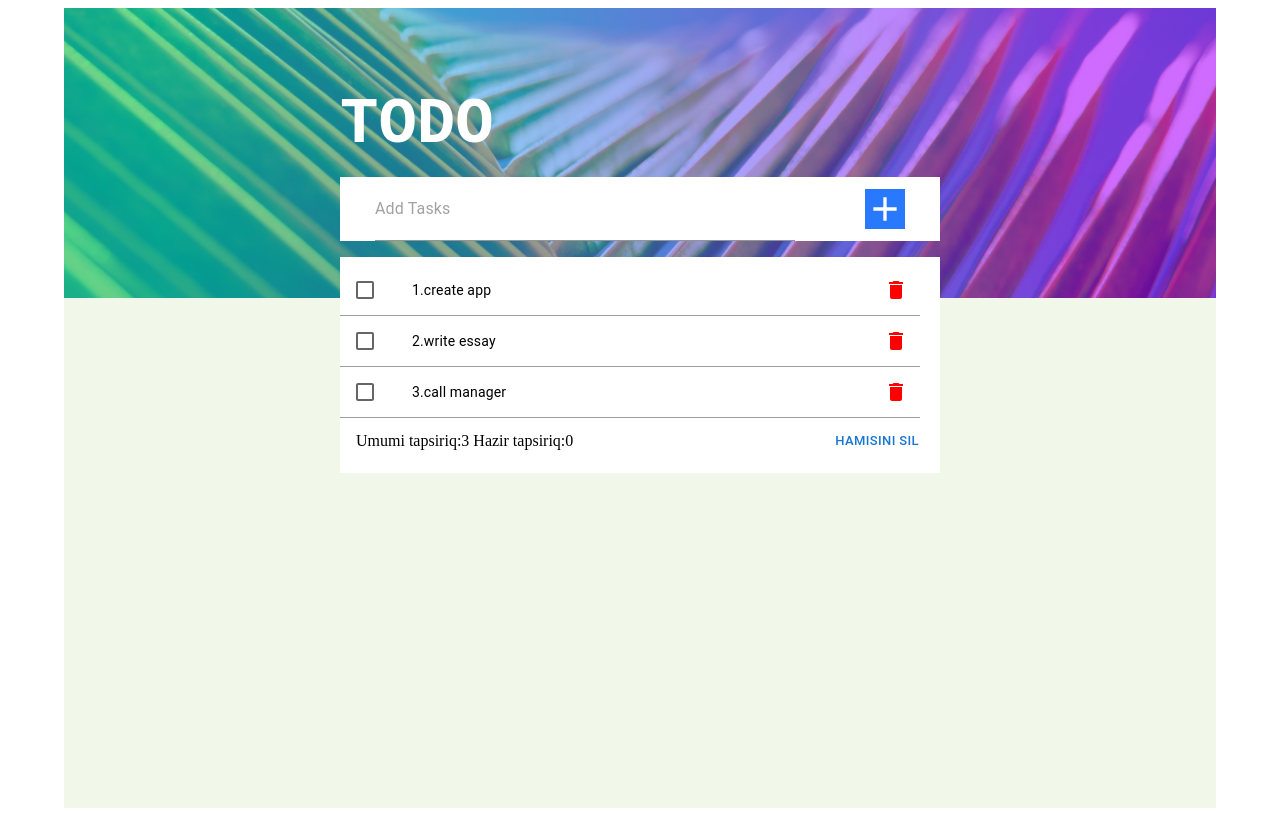
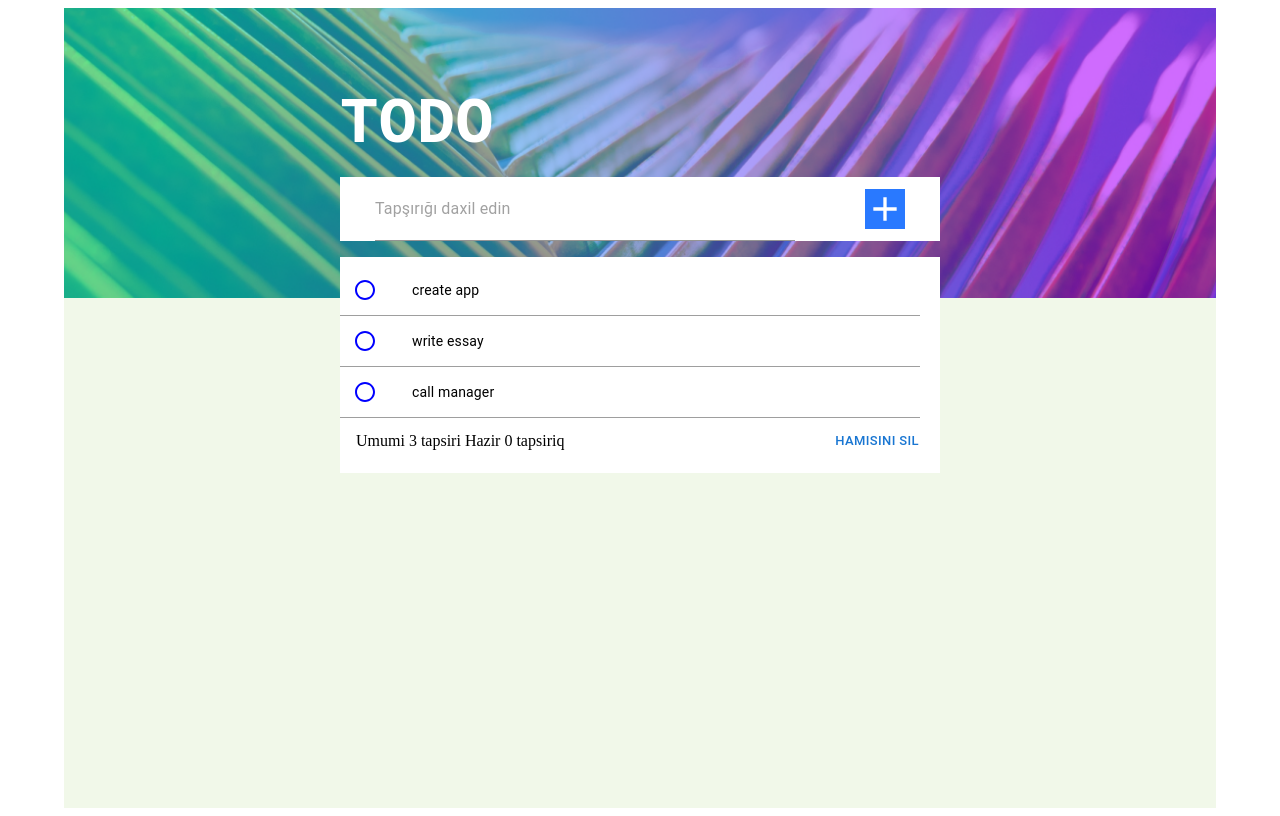
Before and after one commit to GunelHshmv/tdApp, a React (Create React App) app: page / in a window 1280 px wide. Built offline with nearby package versions, Linux system fonts and the light colour scheme.

Commit message:
setup gh-pages

```diff
--- a/src/todoList/index.js
+++ b/src/todoList/index.js
@@ -3,84 +3,120 @@ import Box from '@mui/material/Box';
 import Container from '@mui/material/Container';
 import DeleteIcon from '@mui/icons-material/Delete';
 import AddIcon from '@mui/icons-material/Add';
+import CheckCircleTwoToneIcon from '@mui/icons-material/CheckCircleTwoTone';
+import RadioButtonUncheckedRoundedIcon from '@mui/icons-material/RadioButtonUncheckedRounded';
 import { Button, Checkbox, IconButton, Input, List, ListItem, ListItemButton, ListItemIcon, ListItemText } from '@mui/material';
+
 const TodoList = () => {
-   const [list,setList]=useState(["create app",'write essay','call manager'])
-   const [inp,setInp]=useState("")
-   const [checked, setChecked] = React.useState([0]);
-   const [indexs, setIndexs] =useState([])
-   const deleteAll=()=>{
-    setList([])
-    checked.length=1
+  const label = { inputProps: { 'aria-label': 'Checkbox demo' } };
+  const [list, setList] = useState([
+    { id: 1, text: "create app" },
+    { id: 2, text: "write essay" },
+    { id: 3, text: "call manager" },
+  ]);
+  const [inp, setInp] = useState("");
+  const [checked, setChecked] = useState([]);
+  const [indexs, setIndexs] = useState([]);
+  const [hoveredItemId, setHoveredItemId] = useState(null);
+
+  const deleteAll = () => {
+    setList([]);
+    setChecked([]);
+    setIndexs([]);
+  };
+
+  const addTasks = () => {
+    if (inp) {
+      setList([...list, { id: Date.now(), text: inp }]);
+      setInp("");
     }
-   const addTasks=()=>{
-    if(inp){
-      setList([...list,inp])
-    setInp("")
-    }
-   }
-   const handleToggle = (value) => () => {
-     const currentIndex = checked.indexOf(value);
+  };
+
+  const handleToggle = (itemId) => () => {
+    const currentIndex = checked.indexOf(itemId);
     const newChecked = [...checked];
     if (currentIndex === -1) {
-       newChecked.push(value);
+      newChecked.push(itemId);
     } else {
       newChecked.splice(currentIndex, 1);
     }
     setChecked(newChecked);
+    setIndexs((prevIndexs) => {
+      if (currentIndex === -1) {
+        return [...prevIndexs, itemId];
+      } else {
+        return prevIndexs.filter((index) => index !== itemId);
+      }
+    });
   };
 
-   const deleteTask = (value) => {
-   const filtered=list.filter((item) => item !== value);
-   setList(filtered)
+  const deleteTask = (itemId) => {
+    const filteredList = list.filter((item) => item.id !== itemId);
+    setList(filteredList);
+    setChecked((prevChecked) => prevChecked.filter((itemIdChecked) => itemIdChecked !== itemId));
+    setIndexs((prevIndexs) => prevIndexs.filter((index) => index !== itemId));
   };
-    return <div>
-       <Container sx={{width:'100%'}}>
-        <Box sx={{ bgcolor: '#f1f8e9', height: '100vh', }} >
-            <Box component='div' sx={{ zIndex:-1,backgroundImage: `url(${process.env.PUBLIC_URL}/image/Background.png)`, backgroundSize: 'cover', backgroundPosition: 'center', height: '290px', display: 'flex', justifyContent: 'center', alignItems: 'center' }}
+  const handleMouseEnter = (itemId) => {
+    setHoveredItemId(itemId);
+  };
+
+  const handleMouseLeave = () => {
+    setHoveredItemId(null);
+  };
+
+  return (
+    <div>
+      <Container sx={{ width: '100%' }}>
+        <Box sx={{ bgcolor: ' rgb(241, 248, 233)', height: '100vh', }}>
+          <Box component='div' sx={{ zIndex: -1, backgroundImage: `url(${process.env.PUBLIC_URL}/image/Background.png)`, backgroundSize: 'cover', backgroundPosition: 'center', height: '290px', display: 'flex', justifyContent: 'center', alignItems: 'center' }}
           />
-            <Box sx={{display:'flex',alignItems:'center',justifyContent:'center'}}>
-              <Box component='div' sx={{position:"relative",zIndex:2 ,width:"600px", height:"100px",marginTop:'-350px'}}>
-              <Box sx={{fontSize: 64,fontFamily: 'Monospace',fontWeight: 'bold',paddingY:"16px",color:'white'}} >TODO</Box>
+          <Box sx={{ display: 'flex', alignItems: 'center', justifyContent: 'center' }}>
+            <Box component='div' sx={{ position: "relative", zIndex: 2, width: "600px", height: "100px", marginTop: '-350px' }}>
+              <Box sx={{ fontSize: 64, fontFamily: 'Monospace', fontWeight: 'bold', paddingY: "16px", color: 'white' }} >TODO</Box>
 
-             <Box sx={{bgcolor:"background.paper",marginBottom:'16px',height:"64px",display:'flex',justifyContent:'center',alignItems:'center',justifyContent:'space-around'}}>
-              <Input name='inp' value={inp} onChange={(e)=>{setInp(e.target.value)}} placeholder='Add Tasks' sx={{width:'70%',height:"100%"}}/>
-              <AddIcon onClick={addTasks} sx={{color:"white",width:'40px',height:'40px',bgcolor:'#2979ff'}}/>
+              <Box sx={{ bgcolor: "background.paper", marginBottom: '16px', height: "64px", display: 'flex', justifyContent: 'center', alignItems: 'center', justifyContent: 'space-around' }}>
+                <Input name='inp' value={inp} onChange={(e) => { setInp(e.target.value) }} placeholder='Tapşırığı daxil edin' sx={{ width: '70%', height: "100%" }} />
+                <AddIcon onClick={addTasks} sx={{ color: "white", width: '40px', height: '40px', bgcolor: '#2979ff' }} />
               </Box>
 
-              <Box sx={{width:"`100%",height:"30vh"}}>
-               <List sx={{ width: '100%',  bgcolor: 'background.paper' }}>
-      {list.map((value,index) => {
-        const labelId = `checkbox-list-label-${value}`;
+              <Box sx={{ width: "`100%", height: "30vh" }}>
+                <List sx={{ width: '100%', bgcolor: 'background.paper' }}>
+                  {list.map((item) => {
+                    const labelId = `checkbox-list-label-${item.id}`;
 
-        return (<ListItem
-          sx={{borderBottom:1,borderColor: 'grey.500',width:"580px"}}
-            key={value}
+                    return (
+                      <ListItem
+                        sx={{ borderBottom: 1, borderColor: 'grey.500', width: '580px' ,position: 'relative'}}
+                        key={item.id}
                         secondaryAction={
-              <IconButton edge="end" aria-label="comments" >
-               <DeleteIcon onClick={()=>deleteTask(value)}  sx={{color:'red'}}/>
+                          <IconButton edge="end" aria-label="comments" sx={{ top: '50%',right: 0,transform: 'translateY(-50%)', position: 'absolute',visibility: hoveredItemId === item.id ? 'visible' : 'hidden'}} >
+                            <DeleteIcon onClick={() => deleteTask(item.id)} sx={{ color: 'red' }} />
                           </IconButton>
                         }
                         disablePadding
                       >
-            <ListItemButton role={undefined} onClick={handleToggle(value)} dense>
-              <ListItemIcon>
-                <Checkbox
+                        <ListItemButton  role={undefined} onClick={handleToggle(item.id)} dense  onMouseEnter={() => handleMouseEnter(item.id)}
+    onMouseLeave={() => handleMouseLeave(item.id)}>
+                          <ListItemIcon >
+                            <Checkbox sx={{color:"blue"}}
+                            {...label}
+                            icon={<RadioButtonUncheckedRoundedIcon />}
+                            checkedIcon={<CheckCircleTwoToneIcon sx={{backgroundColor:"#01579b",color:"white",borderRadius:"50%"}} />}
                               edge="start"
-                  checked={checked.indexOf(value) !== -1 }
+                              checked={checked.indexOf(item.id) !== -1}
                               tabIndex={-1}
                               disableRipple
                               inputProps={{ 'aria-labelledby': labelId }}
-                  onClick={()=>{setIndexs([...indexs,index])}}
+                              onClick={() => setIndexs((prevIndexs) => [...prevIndexs, item.id])}
                             />
                           </ListItemIcon>
-              <ListItemText id={labelId} primary={`${index+1}.${value }`} sx={indexs.includes(index)?{textDecoration:"line-through"}:"null"} />
+                          <ListItemText id={labelId} primary={item.text} sx={indexs.includes(item.id) ? { textDecoration: "line-through" } : null} />
                         </ListItemButton>
                       </ListItem>
                     );
                   })}
-      <ListItem sx={{display:'flex',flexDirection:"row",justifyContent:"space-between"}}>
-        <Box>Umumi tapsiriq:{list.length} Hazir tapsiriq:{checked.length-1}</Box>
+                  <ListItem sx={{ display: 'flex', flexDirection: "row", justifyContent: "space-between" }}>
+                    <Box>Umumi {list.length} tapsiri  Hazir {checked.length} tapsiriq</Box>
                     <Button variant="text" size='small' onClick={deleteAll}  >Hamisini sil</Button>
                   </ListItem>
                 </List>
@@ -89,7 +125,8 @@ const TodoList = () => {
           </Box>
         </Box>
       </Container>
-    </div>;
-}
+    </div>
+  );
+};
 
 export default TodoList;
```
Lines whose indentation alone changed are shown as unchanged.
